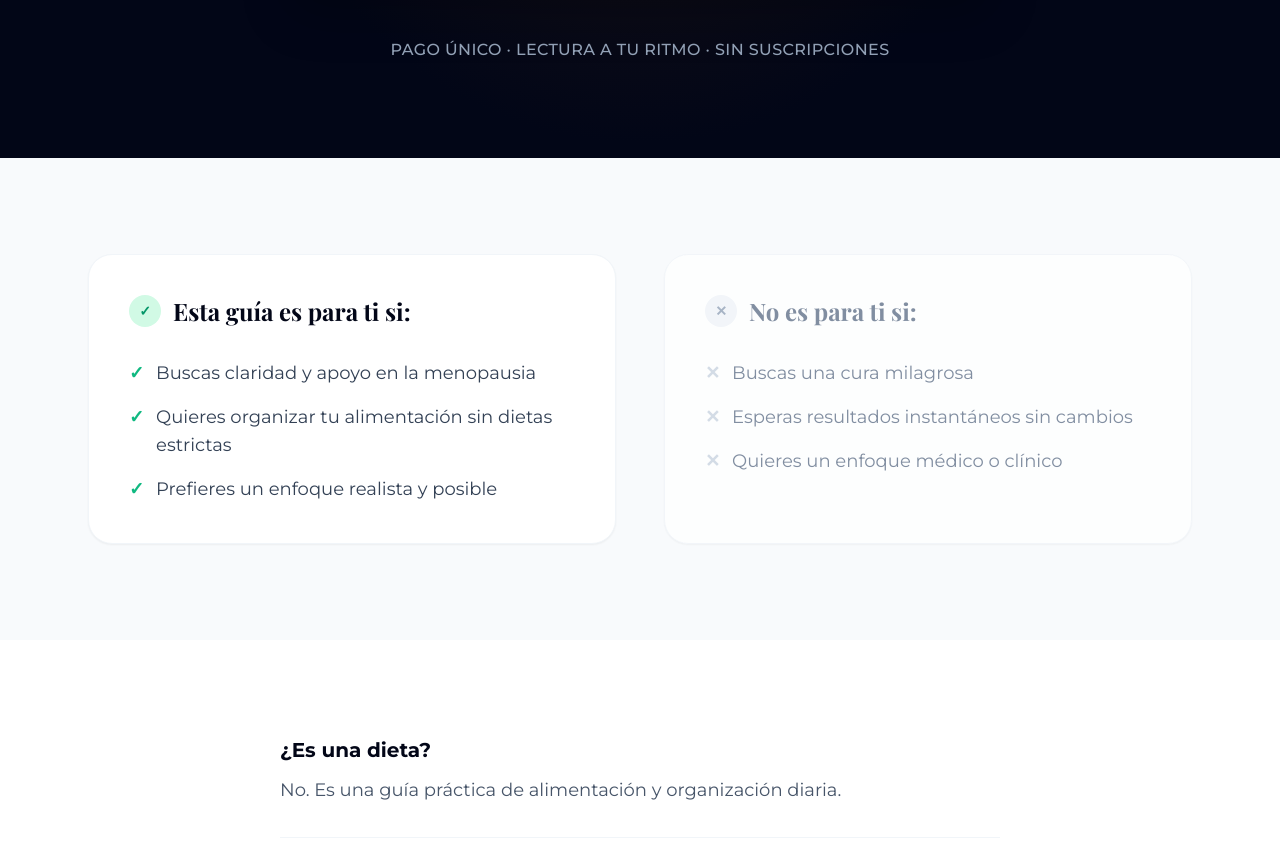
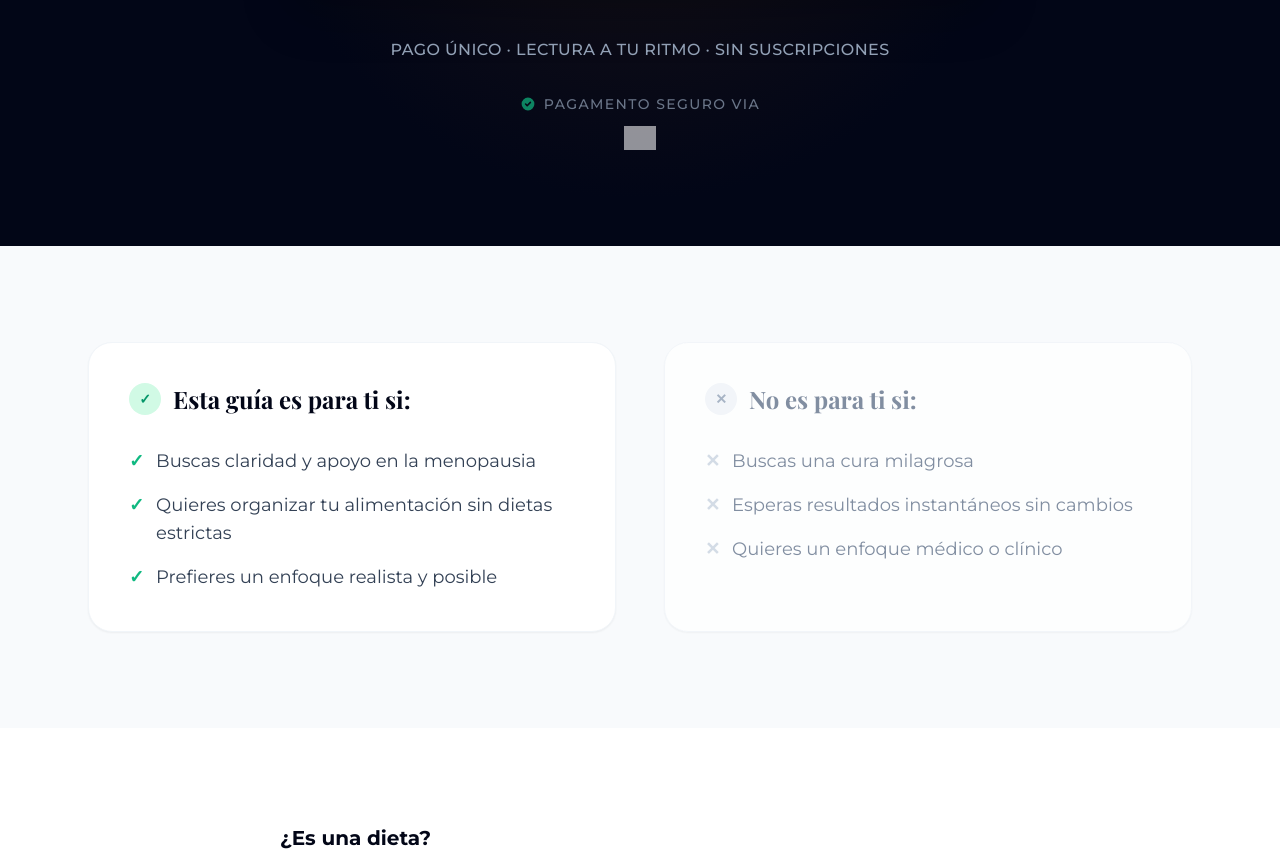
Before and after one commit to Oseias623/lumina-landing-page-generator, a React (Vite) app: page / in a window 1280 px wide. Shown: the part 8391-9259 px from the top of the page. Built offline with nearby package versions, Linux system fonts and the light colour scheme; grey boxes are pictures that could not be loaded; a web font is replaced by a local one.

Commit message:
Add Hotmart security badge to Pricing section

```diff
--- a/components/SimplePricing.tsx
+++ b/components/SimplePricing.tsx
@@ -54,6 +54,16 @@ const SimplePricing: React.FC<SimplePricingProps> = ({ content }) => {
                     {content.details}
                 </p>
 
+                <div className="mt-8 flex flex-col items-center justify-center space-y-3 opacity-70">
+                    <p className="text-sm font-medium text-slate-400 uppercase tracking-widest flex items-center gap-2">
+                        <svg xmlns="http://www.w3.org/2000/svg" className="h-4 w-4 text-emerald-500" viewBox="0 0 20 20" fill="currentColor">
+                            <path fillRule="evenodd" d="M10 18a8 8 0 100-16 8 8 0 000 16zm3.707-9.293a1 1 0 00-1.414-1.414L9 10.586 7.707 9.293a1 1 0 00-1.414 1.414l2 2a1 1 0 001.414 0l4-4z" clipRule="evenodd" />
+                        </svg>
+                        Pagamento seguro via
+                    </p>
+                    {/* Hotmart Logo SVG - simple white version */}
+                    <img src="https://upload.wikimedia.org/wikipedia/commons/b/b3/Hotmart2019.svg" alt="Hotmart" className="h-6 brightness-0 invert opacity-80" />
+                </div>
             </div>
         </section>
     );
```
